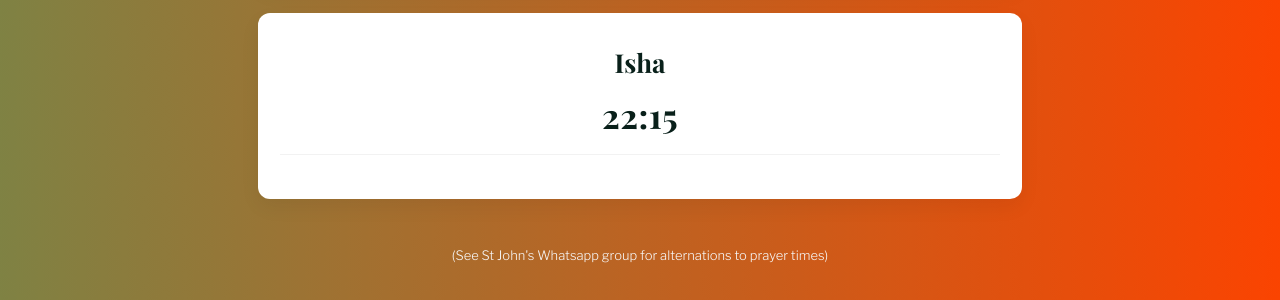
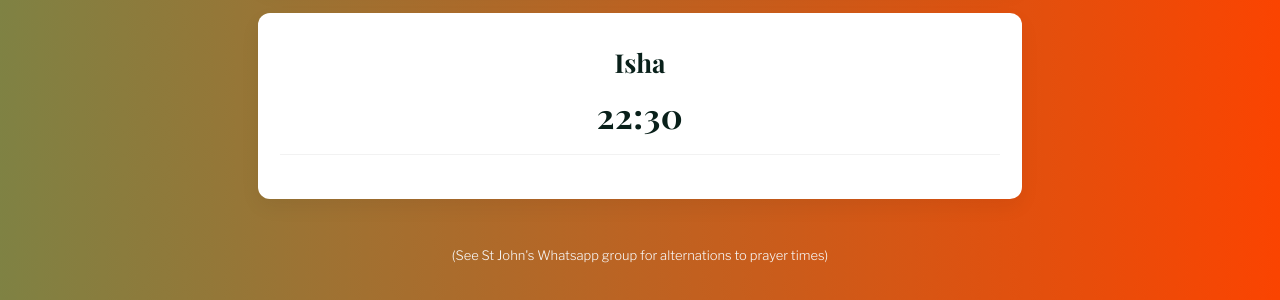
Before and after one commit to NotZakariya/NotZakariya.github.io, a Jekyll site: the page built from prayertimes.md, in a window 1280 px wide. Shown: the part 1217-1517 px from the top of the page. Built offline with Jekyll 4.4.1, drawn with Linux system fonts in a browser that asks for light colours; a script that is not in the unit is left out.

Commit message:
Update prayertimes.md

```diff
--- a/prayertimes.md
+++ b/prayertimes.md
@@ -48,7 +48,7 @@
 
       <article class="prayer-card" data-prayer="Isha">
         <div class="prayer-name">Isha</div>
-        <div class="prayer-time">22:15</div>
+        <div class="prayer-time">22:30</div>
         <div class="prayer-poll"></div>
       </article>
     </section>
```
